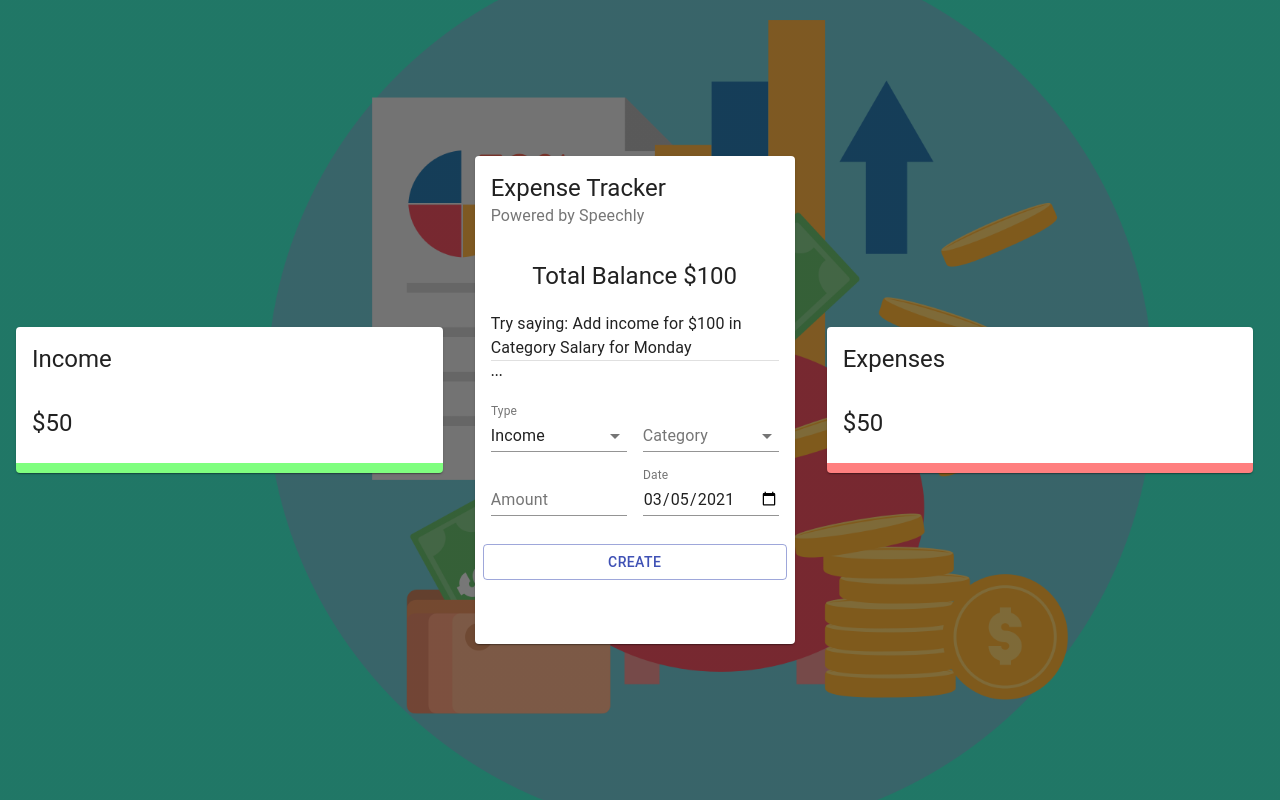
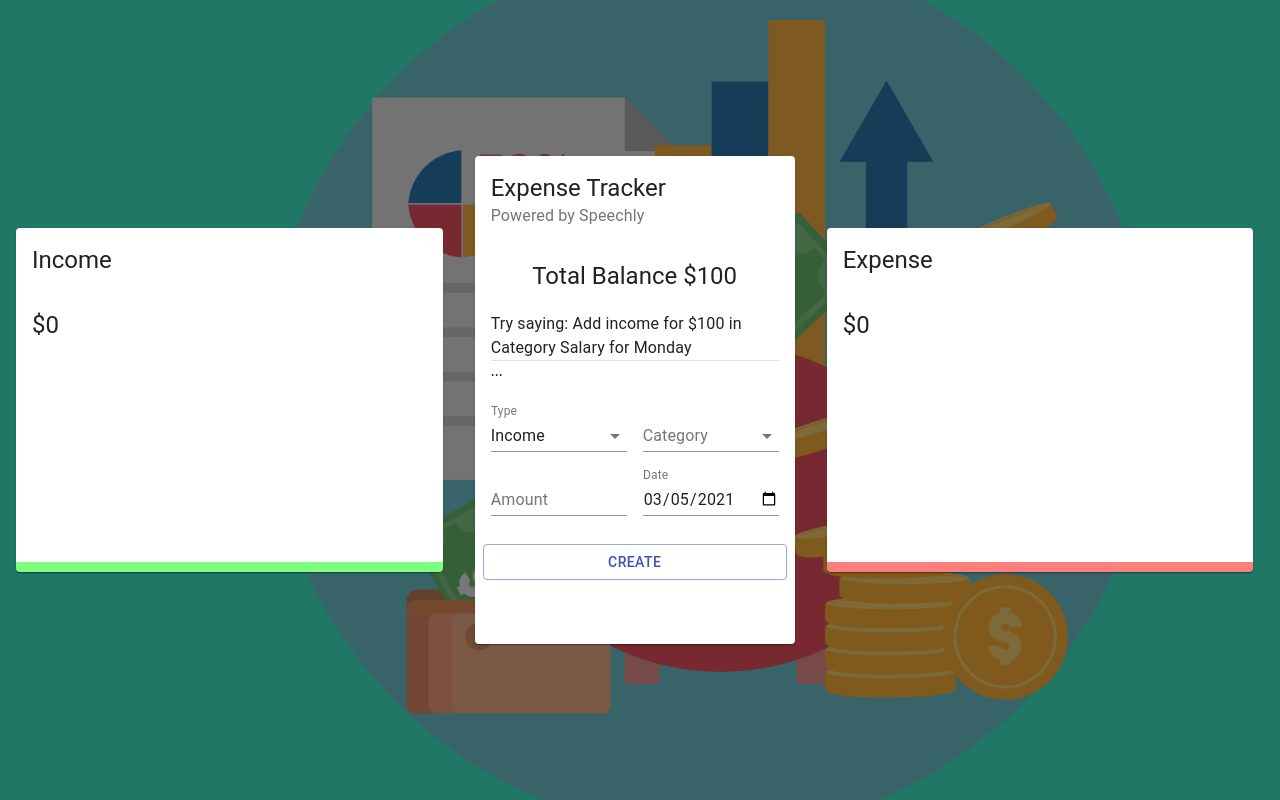
Before and after one commit to HristijanGjorgjioski/expense-tracker, a React (Create React App) app: page / in a window 1280 px wide. Built offline with nearby package versions, Linux system fonts and the light colour scheme.

Commit message:
Now is time for speechly

```diff
--- a/src/App.js
+++ b/src/App.js
@@ -18,7 +18,7 @@ const App = () => {
                     <Main />
                 </Grid>
                 <Grid item xs={12} sm={4}>
-                    <Details title="Expenses" />
+                    <Details title="Expense" />
                 </Grid>
             </Grid>
         </div>
--- a/src/components/Details/Details.js
+++ b/src/components/Details/Details.js
@@ -1,18 +1,20 @@
 import React from 'react'
 import { Card, CardHeader, CardContent, Typography } from '@material-ui/core';
-// import { Doughnut } from 'react-chartjs-2';
+import { Doughnut } from 'react-chartjs-2';
 
+import useTransactions from '../../useTransactions';
 import useStyles from './styles';
 
 function Details({ title }) {
     const classes = useStyles();
+    const { total, chartData } = useTransactions(title);
 
     return (
         <Card className={title === 'Income' ? classes.income : classes.expense}>
             <CardHeader title={title} />
             <CardContent>
-                <Typography variant="h5">$50</Typography>
-                {/* <Doughnut data="DATA" /> */}
+                <Typography variant="h5">${total}</Typography>
+                <Doughnut data={chartData} />
             </CardContent>
         </Card>
     )
--- a/src/useTransactions.js
+++ b/src/useTransactions.js
@@ -6,25 +6,27 @@ import { incomeCategories, expenseCategories, resetCategories } from './constant
 const useTransactions = (title) => {
   resetCategories();
   const { transactions } = useContext(ExpenseTrackerContext);
-    const transactionsPerType = transactions.filter((t) => t.type === title);
-    const total = transactionsPerType.reduce((acc, currentVal) => acc += currentVal.amount, 0);
+  const rightTransactions = transactions.filter((t) => t.type === title);
+  const total = rightTransactions.reduce((acc, currVal) => acc += currVal.amount, 0);
   const categories = title === 'Income' ? incomeCategories : expenseCategories;
 
-    console.log({ transactionsPerType, total, categories });
+  rightTransactions.forEach((t) => {
+    const category = categories.find((c) => c.type === t.category);
 
-    transactionsPerType.forEach((t) => {
-        const category = categories.find((c) => c.type === t.category)
-
-        if(cateogry) category.amount += t.amount;
+    if (category) category.amount += t.amount;
   });
 
-    const filteredCategories = categories.filter((c) => c.amount > 0);
+  const filteredCategories = categories.filter((sc) => sc.amount > 0);
 
   const chartData = {
     datasets: [{
       data: filteredCategories.map((c) => c.amount),
-            backgroundColor: filteredCategories.map((c) => c.color)
+      backgroundColor: filteredCategories.map((c) => c.color),
     }],
-        labels: filteredCategories.map((c) => c.type)
-    }
-}
+    labels: filteredCategories.map((c) => c.type),
+  };
+
+  return { filteredCategories, total, chartData };
+};
+
+export default useTransactions;
```
Lines whose indentation alone changed are shown as unchanged.
